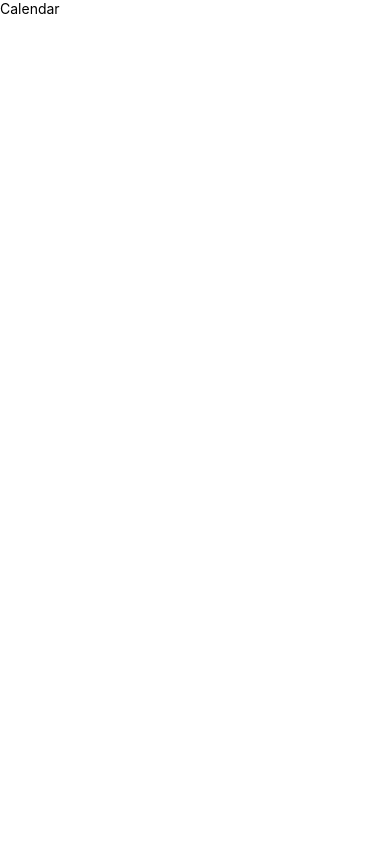
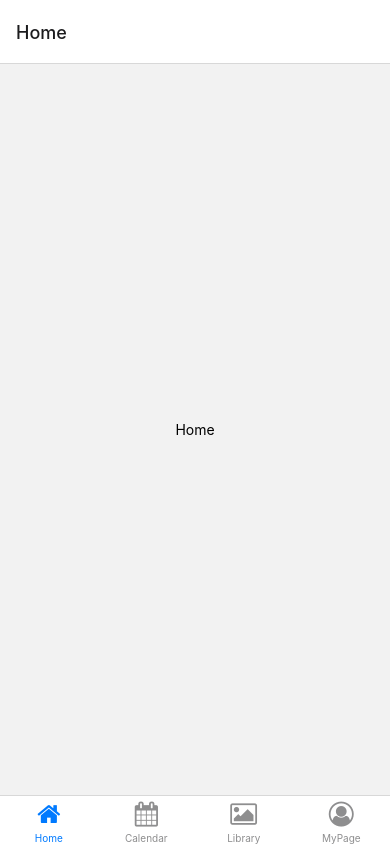
Before and after one commit to minnienam0726/calendar, a React Native app: screen / in a window 390 px wide. Built offline with nearby package versions, Linux system fonts and the light colour scheme.

Commit message:
feat: 하단 네비게이터 구현

```diff
--- a/App.jsx
+++ b/App.jsx
@@ -1,17 +1,9 @@
-import React from 'react';
-import { SafeAreaView,Text,View } from 'react-native';
+import React from "react";
+
+import BottomTabs from "./src/tabs/BottomTabs";
 
 function App() {
-
-  return (
-    <SafeAreaView>
-        <View>
-          <Text>
-            Calendar
-          </Text>
-        </View>
-    </SafeAreaView>
-  );
+  return <BottomTabs />
 }
 
 export default App;
--- /dev/null
+++ b/src/screens/Calendar.jsx
@@ -0,0 +1,20 @@
+import React from "react";
+import { View, Text, StyleSheet } from "react-native";
+
+function Calendar() {
+  return (
+    <View style={styles.container}>
+      <Text>Calendar</Text>
+    </View>
+  );
+}
+
+export default Calendar;
+
+const styles = StyleSheet.create({
+  container: {
+    flex: 1,
+    justifyContent: "center",
+    alignItems: "center",
+  },
+});
--- /dev/null
+++ b/src/screens/Home.jsx
@@ -0,0 +1,20 @@
+import React from "react";
+import { View, Text, StyleSheet } from "react-native";
+
+function Home() {
+  return (
+    <View style={styles.container}>
+      <Text>Home</Text>
+    </View>
+  );
+}
+
+export default Home;
+
+const styles = StyleSheet.create({
+  container: {
+    flex: 1,
+    justifyContent: "center",
+    alignItems: "center",
+  },
+});
--- /dev/null
+++ b/src/screens/Library.jsx
@@ -0,0 +1,20 @@
+import React from "react";
+import { View, Text, StyleSheet } from "react-native";
+
+function Library() {
+  return (
+    <View style={styles.container}>
+      <Text>Library</Text>
+    </View>
+  );
+}
+
+export default Library;
+
+const styles = StyleSheet.create({
+  container: {
+    flex: 1,
+    justifyContent: "center",
+    alignItems: "center",
+  },
+});
--- /dev/null
+++ b/src/screens/MyPage.jsx
@@ -0,0 +1,20 @@
+import React from "react";
+import { View, Text, StyleSheet } from "react-native";
+
+function MyPage() {
+  return (
+    <View style={styles.container}>
+      <Text>MyPage</Text>
+    </View>
+  );
+}
+
+export default MyPage;
+
+const styles = StyleSheet.create({
+  container: {
+    flex: 1,
+    justifyContent: "center",
+    alignItems: "center",
+  },
+});
--- /dev/null
+++ b/src/tabs/BottomTabs.jsx
@@ -0,0 +1,66 @@
+import React from 'react';
+import { NavigationContainer } from "@react-navigation/native";
+import { createBottomTabNavigator } from "@react-navigation/bottom-tabs";
+import FontAwesomeIcons from "react-native-vector-icons/FontAwesome";
+
+import Home from "../screens/Home";
+import Calendar from "../screens/Calendar";
+import Library from "../screens/Library";
+import MyPage from "../screens/MyPage";
+
+function BottomTabs() {
+  const Tab = createBottomTabNavigator();
+
+  return (
+    <NavigationContainer>
+      <Tab.Navigator initialRouteName="Home">
+        <Tab.Screen
+          name="Home"
+          component={Home}
+          options={{
+            tabBarLabel: "Home",
+            tabBarIcon: ({ color, size }) => (
+              <FontAwesomeIcons name="home" color={color} size={size} />
+            ),
+          }}
+        />
+        <Tab.Screen
+          name="Calendar"
+          component={Calendar}
+          options={{
+            tabBarLabel: "Calendar",
+            tabBarIcon: ({ color, size }) => (
+              <FontAwesomeIcons name="calendar" color={color} size={size} />
+            ),
+          }}
+        />
+        <Tab.Screen
+          name="Library"
+          component={Library}
+          options={{
+            tabBarLabel: "Library",
+            tabBarIcon: ({ color, size }) => (
+              <FontAwesomeIcons name="picture-o" color={color} size={size} />
+            ),
+          }}
+        />
+        <Tab.Screen
+          name="MyPage"
+          component={MyPage}
+          options={{
+            tabBarLabel: "MyPage",
+            tabBarIcon: ({ color, size }) => (
+              <FontAwesomeIcons
+                name="user-circle-o"
+                color={color}
+                size={size}
+              />
+            ),
+          }}
+        />
+      </Tab.Navigator>
+    </NavigationContainer>
+  );
+}
+
+export default BottomTabs;
```
